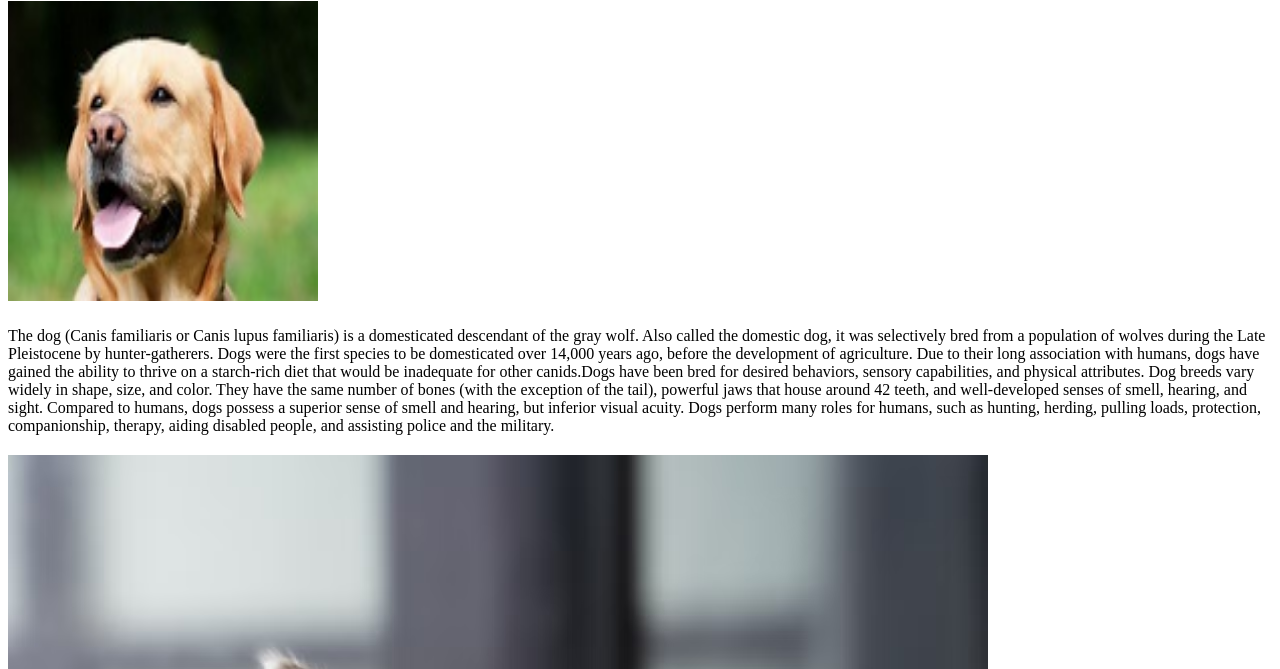
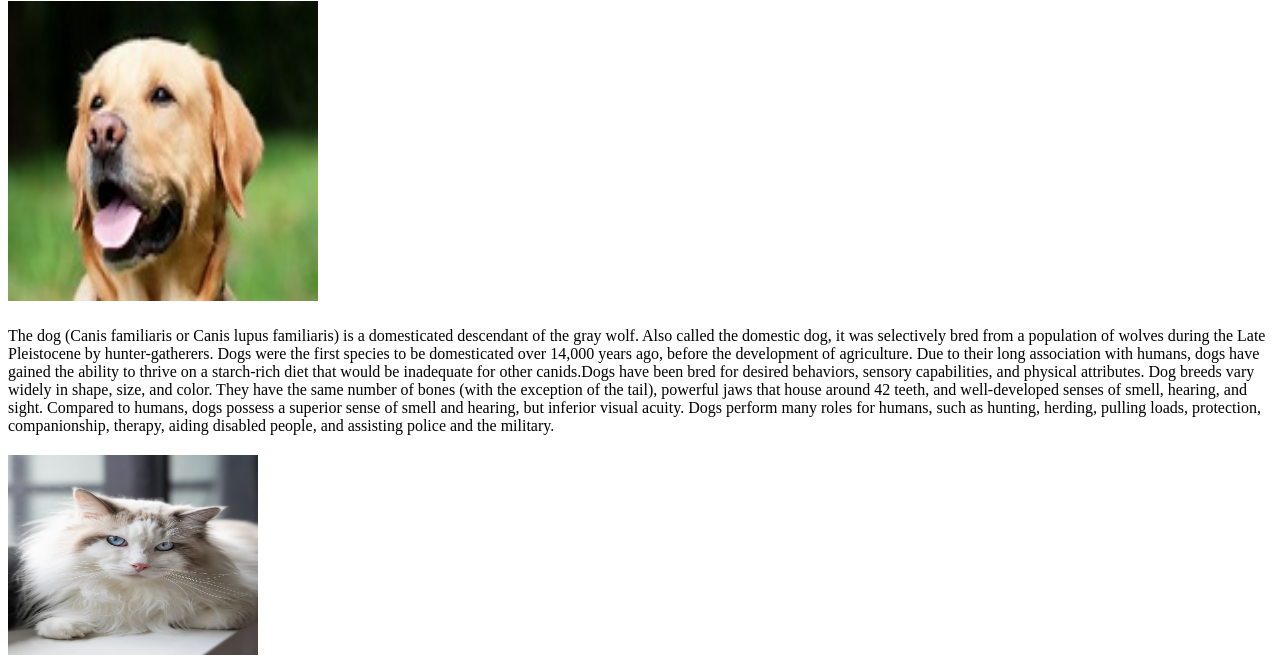
Before and after one commit to bindu1-hub/para, a plain HTML site: page index.html in a window 1280 px wide. Shown: the part 79-748 px from the top of the page. Drawn offline with Linux system fonts and the light colour scheme.

Commit message:
makechanges

```diff
--- a/index.html
+++ b/index.html
@@ -9,7 +9,7 @@
     <h1>Wikipedia</h1>
     <h2><img src="./images/dog.jpeg" width="310px" height="300px"></h2>
     <p>The dog (Canis familiaris or Canis lupus familiaris) is a domesticated descendant of the gray wolf. Also called the domestic dog, it was selectively bred from a population of wolves during the Late Pleistocene by hunter-gatherers. Dogs were the first species to be domesticated over 14,000 years ago, before the development of agriculture. Due to their long association with humans, dogs have gained the ability to thrive on a starch-rich diet that would be inadequate for other canids.Dogs have been bred for desired behaviors, sensory capabilities, and physical attributes. Dog breeds vary widely in shape, size, and color. They have the same number of bones (with the exception of the tail), powerful jaws that house around 42 teeth, and well-developed senses of smell, hearing, and sight. Compared to humans, dogs possess a superior sense of smell and hearing, but inferior visual acuity. Dogs perform many roles for humans, such as hunting, herding, pulling loads, protection, companionship, therapy, aiding disabled people, and assisting police and the military.</p>
-    <h2><img src="./images/cat image.avif"></h2>
+    <h2><img src="./images/cat image.avif" width="250px" height="200px"></h2>
     <p>The cat (Felis catus), also referred to as the domestic cat or house cat, is a small domesticated carnivorous mammal. It is the only domesticated species of the family Felidae. Advances in archaeology and genetics have shown that the domestication of the cat occurred in the Near East around 7500 BC. It is commonly kept as a pet and working cat, but it also ranges freely as a feral cat, avoiding human contact. It is valued by humans for companionship and its ability to kill vermin. Its retractable claws are adapted to killing small prey species such as mice and rats. It has a strong, flexible body, quick reflexes, and sharp teeth, and its night vision and sense of smell are well developed. It is a social species, but a solitary hunter and a crepuscular predator.
 
 Cat communication includes meowing, purring, trilling, hissing, growling, grunting, and body language. It can hear sounds too faint or too high in frequency for human ears, such as those made by small mammals. It secretes and perceives pheromones. Cat intelligence is evident in its ability to adapt, learn through observation, and solve problems.
```
